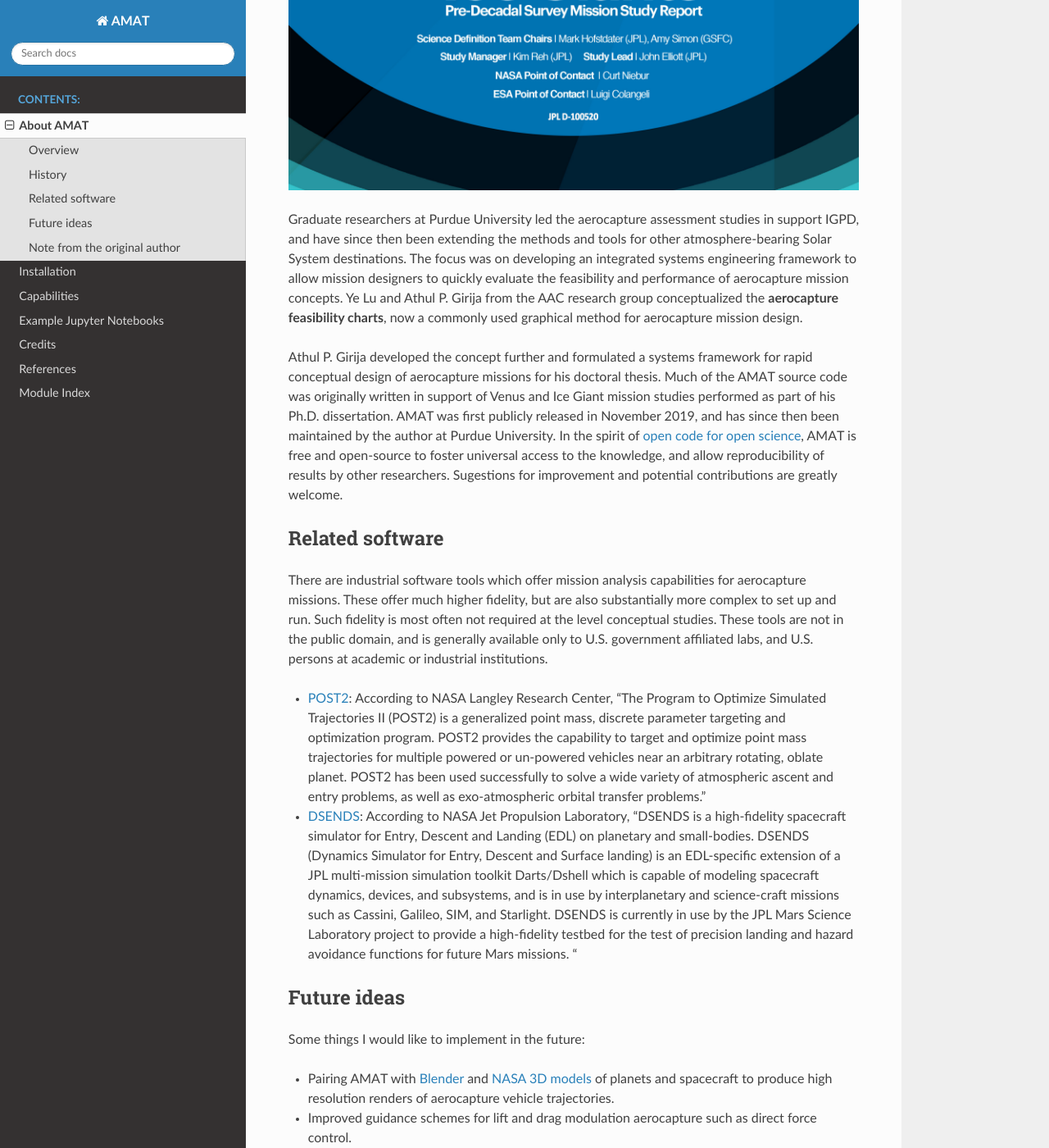
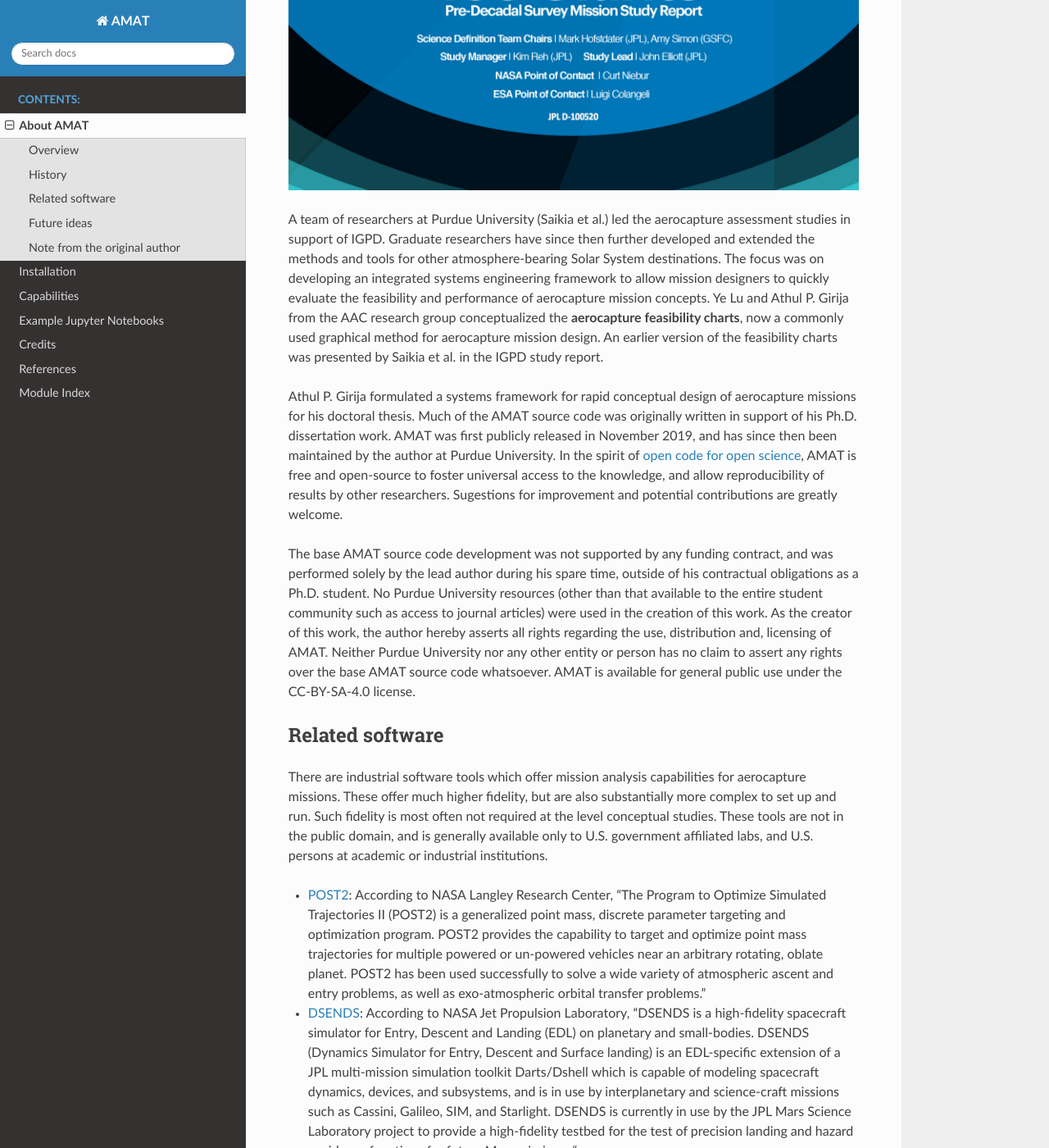
Before and after one commit to athulpg007/AMAT, a Sphinx documentation site: the page built from docs/source/about.rst, in a window 1280 px wide and 1400 px high, scrolled down 876 px. Shown: the whole window at 82% size. Built offline with Sphinx 7.4.7 and the Read the Docs theme 2.0.0, drawn with Linux system fonts in a browser that asks for light colours.

Commit message:
Modified docs about page contents

```diff
--- a/docs/source/about.rst
+++ b/docs/source/about.rst
@@ -24,9 +24,12 @@ The lack of a rapid mission design tool for aerocapture mission concepts was ide
 .. _Ice Giants Pre Decadal: https://www.lpi.usra.edu/icegiants/
 .. _Aerocapture Systems Analysis: https://ntrs.nasa.gov/search.jsp?R=20040111217
 
-Graduate researchers at Purdue University led the aerocapture assessment studies in support IGPD, and have since then been extending the methods and tools for other atmosphere-bearing Solar System destinations. The focus was on developing an integrated systems engineering framework to allow mission designers to quickly evaluate the feasibility and performance of aerocapture mission concepts. Ye Lu and Athul P. Girija from the AAC research group conceptualized the **aerocapture feasibility charts**, now a commonly used graphical method for aerocapture mission design.
+A team of researchers at Purdue University (Saikia et al.) led the aerocapture assessment studies in support of IGPD. Graduate researchers have since then further developed and extended the methods and tools for other atmosphere-bearing Solar System destinations. The focus was on developing an integrated systems engineering framework to allow mission designers to quickly evaluate the feasibility and performance of aerocapture mission concepts. Ye Lu and Athul P. Girija from the AAC research group conceptualized the **aerocapture feasibility charts**, now a commonly used graphical method for aerocapture mission design. An earlier version of the feasibility charts was presented by Saikia et al. in the IGPD study report.
 
-Athul P. Girija developed the concept further and formulated a systems framework for rapid conceptual design of aerocapture missions for his doctoral thesis. Much of the AMAT source code was originally written in support of Venus and Ice Giant mission studies performed as part of his Ph.D. dissertation. AMAT was first publicly released in November 2019, and has since then been maintained by the author at Purdue University. In the spirit of `open code for open science`_, AMAT is free and open-source to foster universal access to the knowledge, and allow reproducibility of results by other researchers. Sugestions for improvement and potential contributions are greatly welcome.
+Athul P. Girija  formulated a systems framework for rapid conceptual design of aerocapture missions for his doctoral thesis. Much of the AMAT source code was originally written in support of his Ph.D. dissertation work. AMAT was first publicly released in November 2019, and has since then been maintained by the author at Purdue University. In the spirit of `open code for open science`_, AMAT is free and open-source to foster universal access to the knowledge, and allow reproducibility of results by other researchers. Sugestions for improvement and potential contributions are greatly welcome.
+
+
+The base AMAT source code development was not supported by any funding contract, and was performed solely by the lead author during his spare time, outside of his contractual obligations as a Ph.D. student. No Purdue University resources (other than that available to the entire student community such as access to journal articles) were used in the creation of this work. As the creator of this work, the author hereby asserts all rights regarding the use, distribution and, licensing of AMAT. Neither Purdue University nor any other entity or person has no claim to assert any rights over the base AMAT source code whatsoever. AMAT is available for general public use under the CC-BY-SA-4.0 license.
 
 
 .. _open code for open science: https://www.cos.io/about/mission
```
